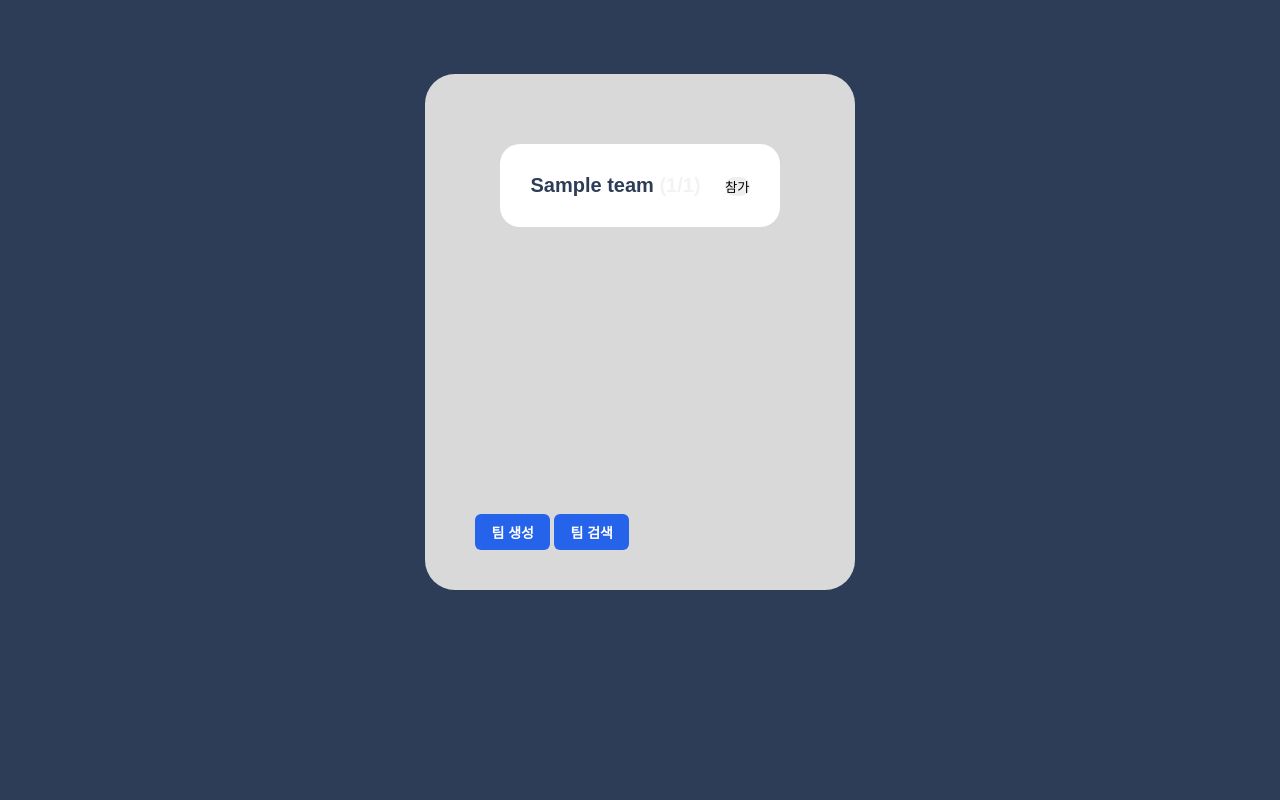
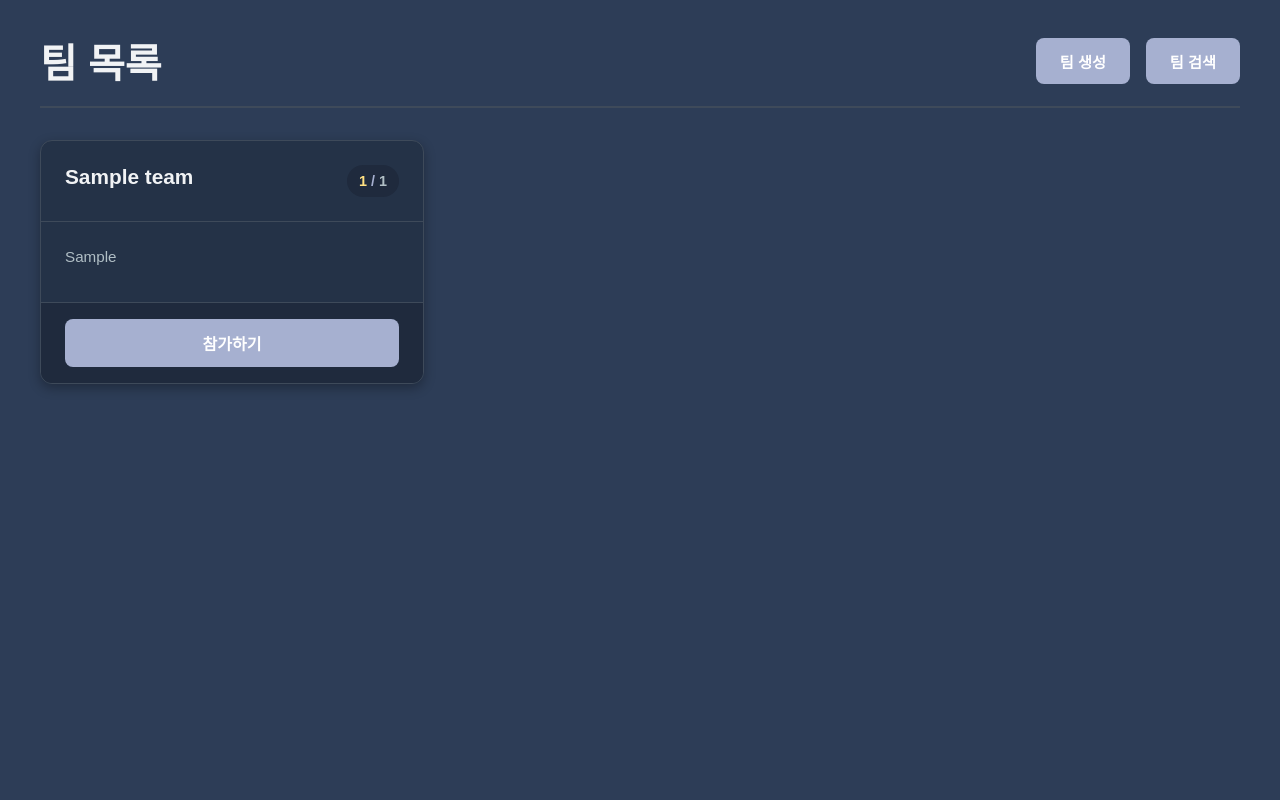
Before and after one commit to TlesMes/TeamMoa-Refactor, a Django app: page /teams/team_list/ in a window 1280 px wide. Shown: the part 65-865 px from the top of the page. Before the commit the page ends 655 px from the top, so only its background shows below. Run offline with Django 4.2, Linux system fonts and the light colour scheme; a user stored in the database is signed in; tables that the repository leaves empty hold one stand-in row (values such as "Sample post"); some libraries are stand-ins or nearby versions; some web fonts are replaced.

Commit message:
팀 목록 페이지 디자인 개선

```diff
--- a/static/css/themes/dark.css
+++ b/static/css/themes/dark.css
@@ -108,79 +108,243 @@ body {
 }
 
 /* ==========================================================================
-   Team List Styles (Dark)
+   Team List Styles (Dark) - Modern Card Layout
    ========================================================================== */
 
-.container {
-  background-color: #d9d9d9;
-  border-radius: 30px;
-  height: auto;
-  padding: 40px 50px;
+.team-list-section {
+  font-family: "GmarketSansMedium", sans-serif;
+  min-height: 100vh;
+  background-color: var(--dark-bg-primary);
+  color: var(--dark-text-primary);
+  padding: 2rem;
 }
 
-.scroll_section {
-  overflow: auto;
-  background-color: #d9d9d9;
-  border-radius: 30px;
-  padding: 20px 25px;
-  height: 400px;
+.team-list-container {
+  max-width: 1200px;
+  margin: 0 auto;
 }
 
-.scroll_section::-webkit-scrollbar {
-  width: 20px;
+.team-list-header {
+  display: flex;
+  justify-content: space-between;
+  align-items: center;
+  margin-bottom: 2rem;
+  padding-bottom: 1rem;
+  border-bottom: 2px solid var(--dark-border-color);
 }
 
-.scroll_section::-webkit-scrollbar-thumb {
-  height: 30%;
-  background: #a0a0a0;
-  border-radius: 30px;
+.page-title {
+  color: var(--dark-text-primary);
+  font-size: 2.5rem;
+  font-weight: 600;
+  margin: 0;
 }
 
-.scroll_section::-webkit-scrollbar-track {
-  background: #ededed;
-  border-radius: 30px;
+.action-buttons {
+  display: flex;
+  gap: 1rem;
 }
 
-.teamlist {
-  background-color: #fff;
-  border-radius: 20px;
-  margin-top: 10px;
-  margin-bottom: 20px;
-  padding: 30px;
+.create-team-btn,
+.search-team-btn {
+  background: var(--dark-accent-primary);
+  color: white;
+  border: none;
+  padding: 0.75rem 1.5rem;
+  border-radius: 8px;
+  font-family: "GmarketSansMedium", sans-serif;
+  font-weight: 600;
+  cursor: pointer;
+  transition: all 0.2s ease;
+  font-size: 0.95rem;
 }
 
-.teamlist > h2 {
-  display: inline-block;
-  font-size: 20px;
-  color: #2d3d57; /* Dark text on white background */
-  margin-right: 20px;
+.create-team-btn:hover,
+.search-team-btn:hover {
+  background: var(--dark-accent-hover);
+  transform: translateY(-1px);
 }
 
-.teamlist > h3 {
-  font-size: 17px;
-  font-weight: 400;
-  color: #4b6b7c; /* Readable text on white background */
-  margin: 10px 0;
+.teams-grid {
+  display: grid;
+  grid-template-columns: repeat(auto-fill, minmax(350px, 1fr));
+  gap: 1.5rem;
+  margin-bottom: 2rem;
 }
 
-.teamlist > div {
-  margin-top: 15px;
+.team-card {
+  background-color: var(--dark-bg-secondary);
+  border: 1px solid var(--dark-border-color);
+  border-radius: 12px;
+  overflow: hidden;
+  box-shadow: 0 4px 12px rgba(0, 0, 0, 0.3);
+  transition: all 0.3s ease;
 }
 
-.teamlist > div > button {
-  background: var(--dark-accent-primary);
-  color: var(--dark-text-primary);
-  border-radius: 10px;
-  border: none;
-  padding: 10px 20px;
-  font-size: 16px;
-  font-weight: 600;
-  margin-right: 10px;
+.team-card:hover {
+  transform: translateY(-4px);
+  box-shadow: 0 8px 20px rgba(0, 0, 0, 0.4);
+  border-color: var(--dark-accent-primary);
 }
 
-.teamlist > div > button:hover {
+.team-card-header {
+  padding: 1.5rem;
+  border-bottom: 1px solid var(--dark-border-color);
+  display: flex;
+  justify-content: space-between;
+  align-items: flex-start;
+}
+
+.team-name {
+  color: var(--dark-text-primary);
+  font-size: 1.3rem;
+  font-weight: 600;
+  margin: 0;
+  flex: 1;
+  margin-right: 1rem;
+}
+
+.team-members-count {
+  display: flex;
+  align-items: center;
+  background-color: var(--dark-bg-accent);
+  padding: 0.5rem 0.75rem;
+  border-radius: 20px;
+  font-size: 0.9rem;
+  font-weight: 600;
+}
+
+.current-count {
+  color: var(--dark-accent-light);
+}
+
+.separator {
+  color: var(--dark-text-muted);
+  margin: 0 0.25rem;
+}
+
+.max-count {
+  color: var(--dark-text-secondary);
+}
+
+.team-card-body {
+  padding: 1.5rem;
+  min-height: 80px;
+}
+
+.team-description {
+  color: var(--dark-text-secondary);
+  font-size: 0.95rem;
+  line-height: 1.5;
+  margin: 0;
+}
+
+.team-description.empty {
+  color: var(--dark-text-muted);
+  font-style: italic;
+}
+
+.team-card-footer {
+  padding: 1rem 1.5rem;
+  background-color: var(--dark-bg-accent);
+  border-top: 1px solid var(--dark-border-color);
+}
+
+.join-team-btn {
+  width: 100%;
+  background: var(--dark-accent-primary);
+  color: white;
+  border: none;
+  padding: 0.75rem;
+  border-radius: 8px;
+  font-family: "GmarketSansMedium", sans-serif;
+  font-weight: 600;
   cursor: pointer;
-  background-color: var(--dark-accent-hover);
+  transition: all 0.2s ease;
+  font-size: 1rem;
+}
+
+.join-team-btn:hover {
+  background: var(--dark-accent-hover);
+  transform: translateY(-1px);
+}
+
+/* Empty State */
+.empty-teams {
+  text-align: center;
+  padding: 4rem 2rem;
+  color: var(--dark-text-secondary);
+}
+
+.empty-icon {
+  font-size: 4rem;
+  margin-bottom: 1rem;
+  opacity: 0.7;
+}
+
+.empty-teams h3 {
+  color: var(--dark-text-primary);
+  font-size: 1.5rem;
+  margin: 0 0 0.5rem 0;
+}
+
+.empty-teams p {
+  color: var(--dark-text-secondary);
+  margin: 0 0 2rem 0;
+  font-size: 1rem;
+}
+
+.empty-actions {
+  display: flex;
+  gap: 1rem;
+  justify-content: center;
+  flex-wrap: wrap;
+}
+
+/* Responsive Design */
+@media (max-width: 768px) {
+  .team-list-section {
+    padding: 1rem;
+  }
+
+  .team-list-header {
+    flex-direction: column;
+    gap: 1rem;
+    text-align: center;
+  }
+
+  .page-title {
+    font-size: 2rem;
+  }
+
+  .action-buttons {
+    justify-content: center;
+  }
+
+  .teams-grid {
+    grid-template-columns: 1fr;
+    gap: 1rem;
+  }
+
+  .team-card-header {
+    flex-direction: column;
+    gap: 0.75rem;
+    align-items: flex-start;
+  }
+
+  .team-members-count {
+    align-self: flex-end;
+  }
+
+  .empty-actions {
+    flex-direction: column;
+    align-items: center;
+  }
+
+  .create-team-btn,
+  .search-team-btn {
+    min-width: 150px;
+  }
 }
 
 /* ==========================================================================
--- a/teams/templates/teams/team_list.html
+++ b/teams/templates/teams/team_list.html
@@ -1,42 +1,84 @@
 {% extends 'base_minimal.html' %} {% load static %} {% block contents %}
-{% comment %} Dark theme styles loaded in base_minimal.html {% endcomment %}
-<section class="teamlistsection">
-  <div class="container">
+
+<section class="team-list-section">
+  <div class="team-list-container">
     {% if request.user.is_authenticated %}
-    <div class="scroll_section">
-      {% for team in teams %}
-      <div class="teamlist">
-        <h2 id="team_title">
-          {{ team.title }}
-          <span id="user_num">
-            ({{ team.currentuser }}/{{ team.maxuser }})
-          </span>
-        </h2>
+
+    <!-- Header with Actions -->
+    <div class="team-list-header">
+      <h1 class="page-title">팀 목록</h1>
+      <div class="action-buttons">
         <button
-          class="join"
-          onclick="location.href='/teams/team_main_page/{{ team.id }}'"
-        >
-          참가
-        </button>
-      </div>
-      {% endfor %}
-    </div>
-    <div class="btn_section">
-      <button
-        id="create_button"
-        class="btn btn-primary"
+          class="create-team-btn"
           onclick="location.href='/teams/team_create/'"
         >
           팀 생성
         </button>
         <button
-        id="search_button"
-        class="btn btn-primary"
+          class="search-team-btn"
           onclick="location.href='/teams/team_search/'"
         >
           팀 검색
         </button>
       </div>
+    </div>
+
+    <!-- Teams Grid -->
+    <div class="teams-grid">
+      {% for team in teams %}
+      <div class="team-card">
+        <div class="team-card-header">
+          <h3 class="team-name">{{ team.title }}</h3>
+          <div class="team-members-count">
+            <span class="current-count">{{ team.currentuser }}</span>
+            <span class="separator">/</span>
+            <span class="max-count">{{ team.maxuser }}</span>
+          </div>
+        </div>
+
+        <div class="team-card-body">
+          {% if team.introduction %}
+          <p class="team-description">{{ team.introduction }}</p>
+          {% else %}
+          <p class="team-description empty">팀 소개가 없습니다</p>
+          {% endif %}
+        </div>
+
+        <div class="team-card-footer">
+          <button
+            class="join-team-btn"
+            onclick="location.href='/teams/team_main_page/{{ team.id }}'"
+          >
+            참가하기
+          </button>
+        </div>
+      </div>
+      {% endfor %}
+    </div>
+
+    <!-- Empty State -->
+    {% if not teams %}
+    <div class="empty-teams">
+      <div class="empty-icon">🏢</div>
+      <h3>참가할 수 있는 팀이 없습니다</h3>
+      <p>새로운 팀을 생성하거나 기존 팀을 검색해보세요</p>
+      <div class="empty-actions">
+        <button
+          class="create-team-btn"
+          onclick="location.href='/teams/team_create/'"
+        >
+          팀 생성하기
+        </button>
+        <button
+          class="search-team-btn"
+          onclick="location.href='/teams/team_search/'"
+        >
+          팀 검색하기
+        </button>
+      </div>
+    </div>
+    {% endif %}
+
     {% endif %}
   </div>
 </section>
--- a/templates/base_minimal.html
+++ b/templates/base_minimal.html
@@ -8,7 +8,6 @@
   <link href="https://cdn.jsdelivr.net/npm/remixicon@4.0.0/fonts/remixicon.css" rel="stylesheet">
   <link rel="stylesheet" href="{% static 'css/core/base.css' %}" />
   <link rel="stylesheet" href="{% static 'css/themes/dark.css' %}" />
-  <link rel="stylesheet" href="{% static 'css/base_minimal.css' %}" />
   <link rel="stylesheet" href="{% static 'css/styles.css' %}" />
 </head>
 
```
Lines whose indentation alone changed are shown as unchanged.
